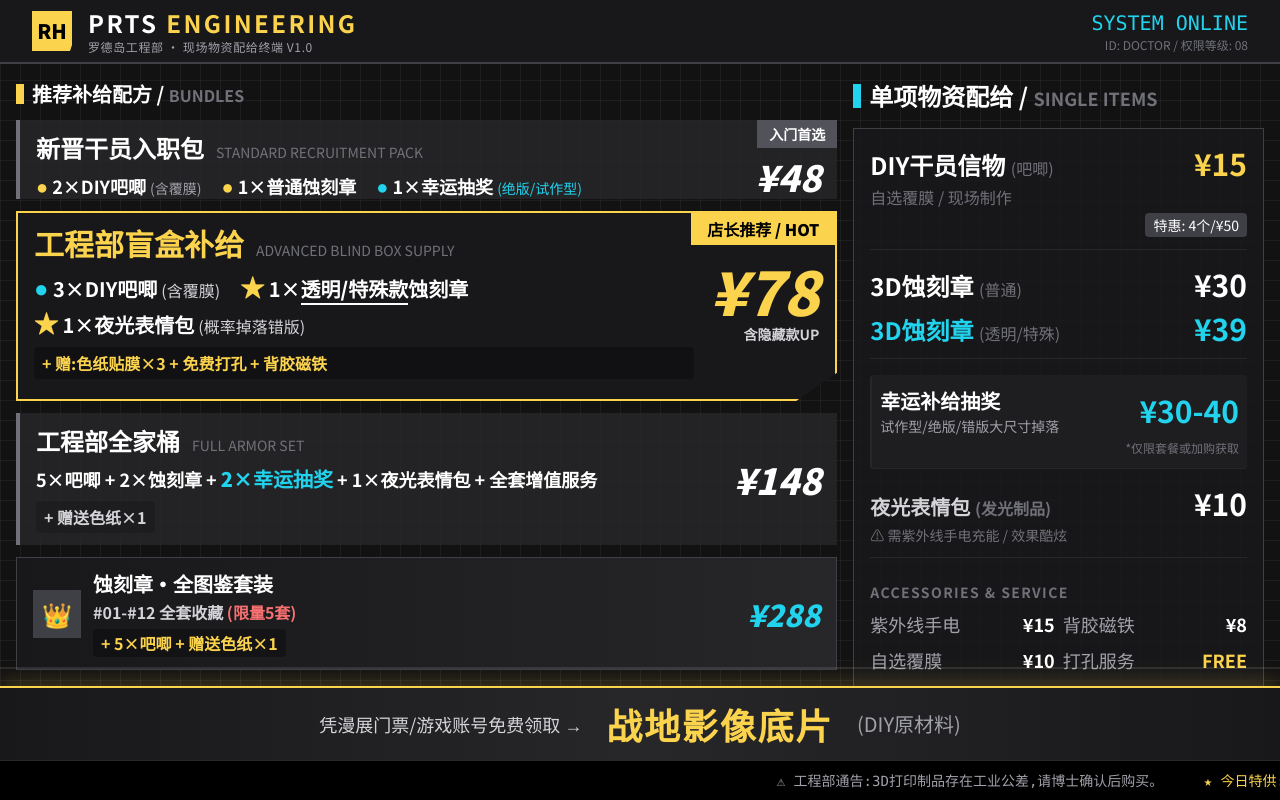
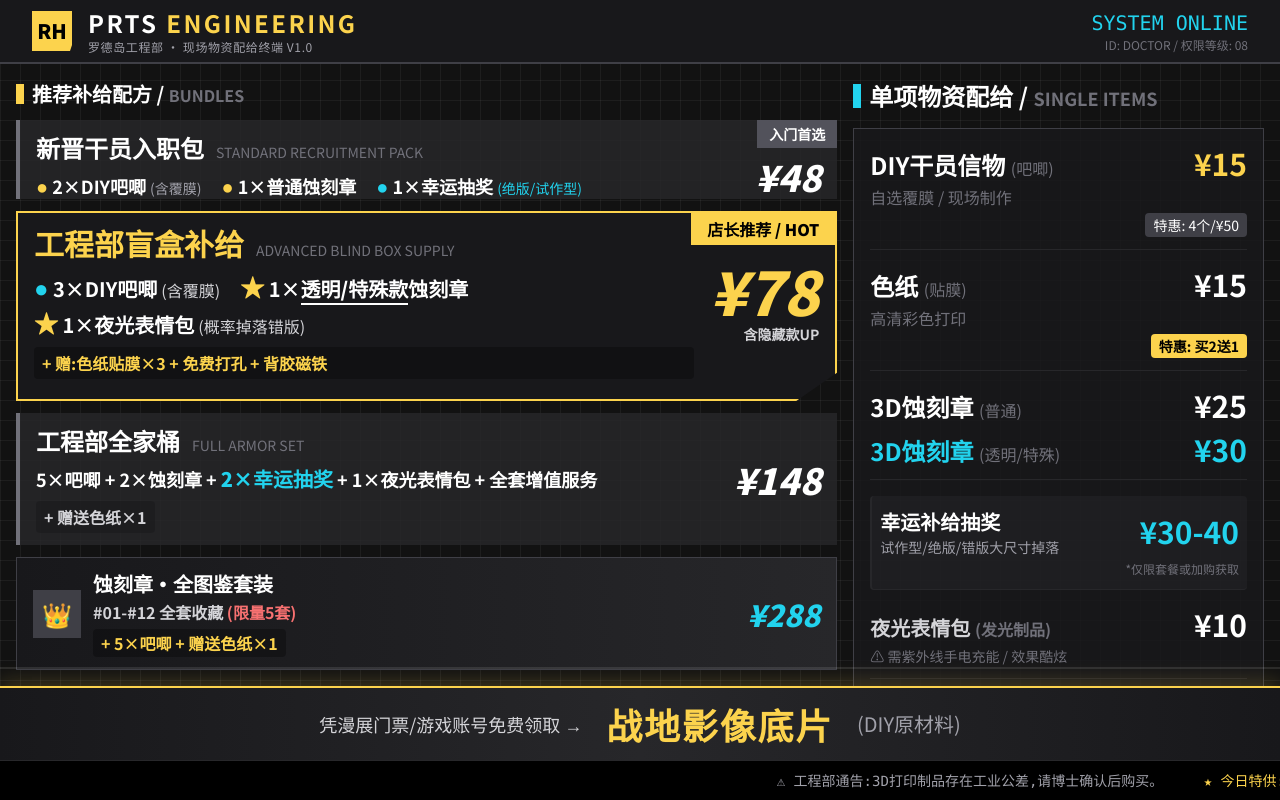
Before and after one commit to HDINEVER/Arknights-official-price-broad, a website: page index.html in a window 1280 px wide. Drawn offline with nearby package versions, Linux system fonts and the light colour scheme.

Commit message:
降价第一次

```diff
--- a/index.html
+++ b/index.html
@@ -220,12 +220,23 @@
 
                 <div class="border-b border-zinc-800 pb-3">
                     <div class="flex justify-between items-end">
+                        <span class="font-bold text-2xl">色纸 <span class="text-base font-normal text-zinc-500">(贴膜)</span></span>
+                        <span class="text-3xl font-bold text-white">¥15</span>
+                    </div>
+                    <div class="text-base text-zinc-500 mt-1">高清彩色打印</div>
+                    <div class="flex justify-end mt-1">
+                        <span class="bg-ak-yellow text-black text-sm px-2 py-0.5 rounded font-bold">特惠: 买2送1</span>
+                    </div>
+                </div>
+
+                <div class="border-b border-zinc-800 pb-3">
+                    <div class="flex justify-between items-end">
                         <span class="font-bold text-2xl">3D蚀刻章 <span class="text-base font-normal text-zinc-500">(普通)</span></span>
-                        <span class="text-3xl font-bold text-white">¥30</span>
+                        <span class="text-3xl font-bold text-white">¥25</span>
                     </div>
                     <div class="flex justify-between items-end mt-2">
                         <span class="font-bold text-2xl text-ak-cyan">3D蚀刻章 <span class="text-base font-normal text-zinc-500">(透明/特殊)</span></span>
-                        <span class="text-3xl font-bold text-ak-cyan">¥39</span>
+                        <span class="text-3xl font-bold text-ak-cyan">¥30</span>
                     </div>
                 </div>
 
```
